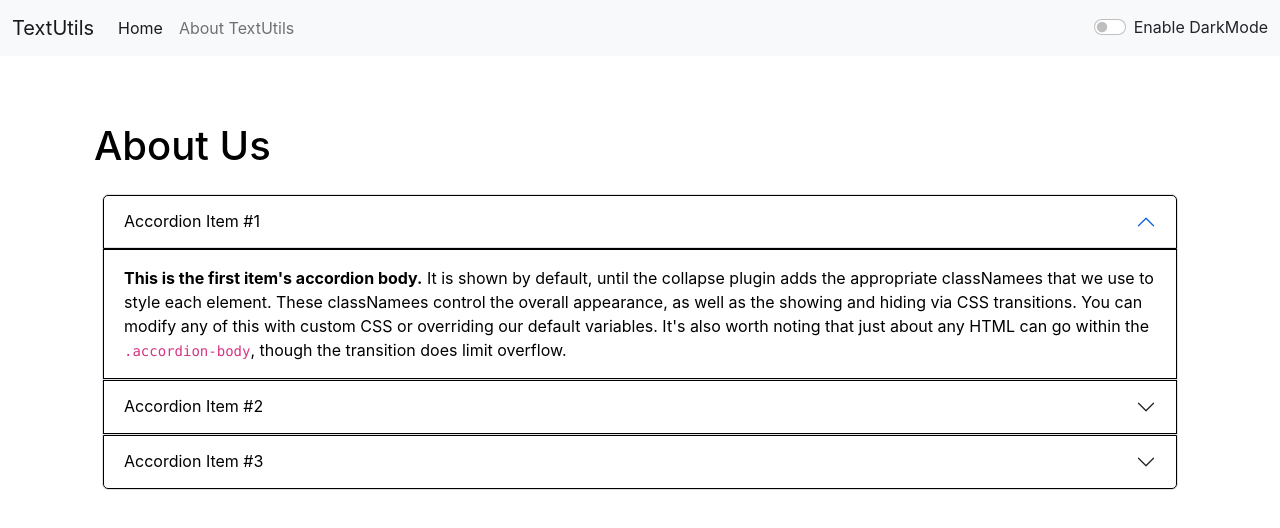
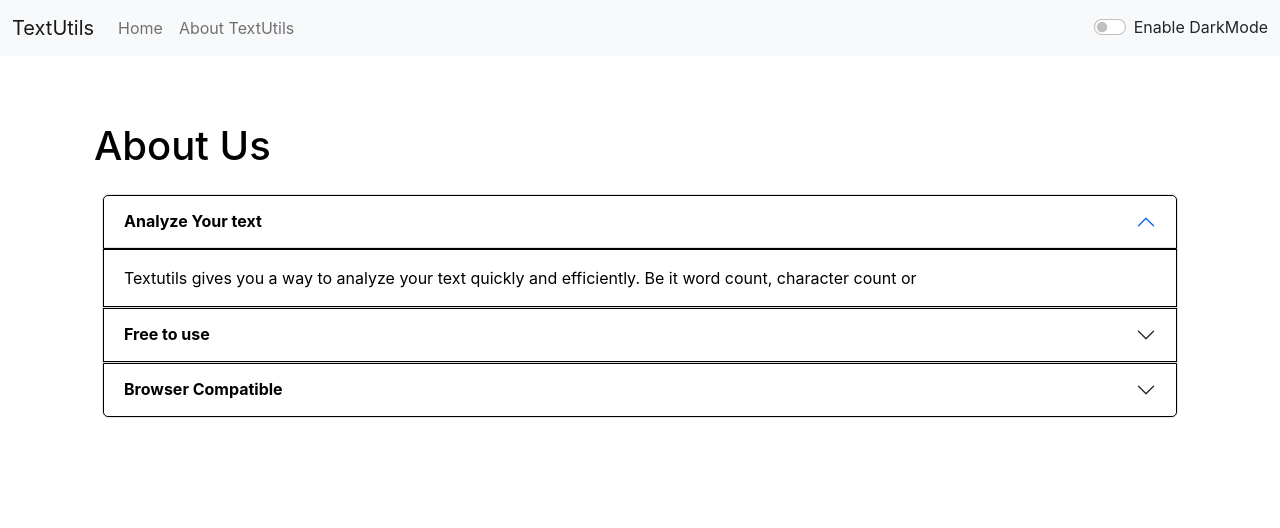
Before and after one commit to gurramgadda/textutils, a React (Create React App) app: page /about in a window 1280 px wide. Shown: the top 528 px of the page. Built offline with nearby package versions, Linux system fonts and the light colour scheme.

Commit message:
final changes

```diff
--- a/src/components/About.js
+++ b/src/components/About.js
@@ -1,38 +1,22 @@
 import React from "react";
 
 export default function About(props) {
-    // const [MyStyle, setMyStyle] = useState({
-    //     color: 'black',
-    //     backgroundColor: 'white'
-    // })
-    // const [MyText, setMyText] = useState('Enable Dark Mode')
-    // const ChangeMode = ()=>{
-    //     if(MyStyle.color === 'white'){
-    //         setMyStyle({
-    //             color: 'black',
-    //             backgroundColor : 'white'
-    //         })
-    //         setMyText('Enable Dark Mode')
-    //     }
-    //     else{
-    //         setMyStyle({
-    //             color: 'white',
-    //             backgroundColor: 'black',
-    //             border : "0.5px solid white"
-    //         })
-    //         setMyText('Disable Dark Mode')
-    //     }
   let MyStyle = {
-      color : props.mode ==='dark' ? 'white' : 'black',
-      backgroundColor : props.mode ==='dark' ? '#0e0b0b' : 'white' ,
-      border : '1px solid',
-      borderColor : props.mode ==='dark' ? 'white' : 'black'
-    }
+    color: props.mode === "dark" ? "white" : "black",
+    backgroundColor: props.mode === "dark" ? "#0e0b0b" : "white",
+    border: "1px solid",
+    borderColor: props.mode === "dark" ? "white" : "black",
+  };
   return (
     <>
-    <div className="container" >
-        <h1 className="my-3" style = {{color : props.mode ==='dark' ? 'white' : 'black'}}>About Us</h1>
-      <div className="accordion p-2"  id="accordionExample" mode = {props.mode}>
+      <div className="container">
+        <h1
+          className="my-3"
+          style={{ color: props.mode === "dark" ? "white" : "black" }}
+        >
+          About Us
+        </h1>
+        <div className="accordion p-2" id="accordionExample" mode={props.mode}>
           <div className="accordion-item">
             <h2 className="accordion-header" id="headingOne">
               <button
@@ -44,7 +28,7 @@
                 aria-controls="collapseOne"
                 style={MyStyle}
               >
-              Accordion Item #1
+                <strong>Analyze Your text </strong>
               </button>
             </h2>
             <div
@@ -54,18 +38,12 @@
               data-bs-parent="#accordionExample"
             >
               <div className="accordion-body" style={MyStyle}>
-              <strong>This is the first item's accordion body.</strong> It is
-              shown by default, until the collapse plugin adds the appropriate
-              classNamees that we use to style each element. These classNamees control
-              the overall appearance, as well as the showing and hiding via CSS
-              transitions. You can modify any of this with custom CSS or
-              overriding our default variables. It's also worth noting that just
-              about any HTML can go within the <code>.accordion-body</code>,
-              though the transition does limit overflow.
+                Textutils gives you a way to analyze your text quickly and
+                efficiently. Be it word count, character count or
               </div>
             </div>
           </div>
-        <div className="accordion-item" >
+          <div className="accordion-item">
             <h2 className="accordion-header" id="headingTwo">
               <button
                 className="accordion-button collapsed"
@@ -76,7 +54,7 @@
                 aria-controls="collapseTwo"
                 style={MyStyle}
               >
-              Accordion Item #2
+                <strong>Free to use </strong>
               </button>
             </h2>
             <div
@@ -86,18 +64,14 @@
               data-bs-parent="#accordionExample"
             >
               <div className="accordion-body" style={MyStyle}>
-              <strong>This is the second item's accordion body.</strong> It is
-              hidden by default, until the collapse plugin adds the appropriate
-              classNamees that we use to style each element. These classNamees control
-              the overall appearance, as well as the showing and hiding via CSS
-              transitions. You can modify any of this with custom CSS or
-              overriding our default variables. It's also worth noting that just
-              about any HTML can go within the <code>.accordion-body</code>,
-              though the transition does limit overflow.
+                TextUtils is a free character counter tool that provides instant
+                character count & word count statistics for a given text.
+                TextUtils reports the number of words and characters. Thus it is
+                suitable for writing text with word/ character limit.
               </div>
             </div>
           </div>
-        <div className="accordion-item" >
+          <div className="accordion-item">
             <h2 className="accordion-header" id="headingThree">
               <button
                 className="accordion-button collapsed"
@@ -108,7 +82,7 @@
                 aria-controls="collapseThree"
                 style={MyStyle}
               >
-              Accordion Item #3
+                <strong>Browser Compatible </strong>
               </button>
             </h2>
             <div
@@ -118,22 +92,15 @@
               data-bs-parent="#accordionExample"
             >
               <div className="accordion-body" style={MyStyle}>
-              <strong>This is the third item's accordion body.</strong> It is
-              hidden by default, until the collapse plugin adds the appropriate
-              classNamees that we use to style each element. These classNamees control
-              the overall appearance, as well as the showing and hiding via CSS
-              transitions. You can modify any of this with custom CSS or
-              overriding our default variables. It's also worth noting that just
-              about any HTML can go within the <code>.accordion-body</code>,
-              though the transition does limit overflow.
+                This word counter software works in any web browsers such as
+                Chrome, Firefox, Internet Explorer, Safari, Opera. It suits to
+                count characters in facebook, blog, books, excel document, pdf
+                document, essays, etc.
               </div>
             </div>
           </div>
         </div>
       </div>
-    {/* <div className="my-3">
-        <button className="btn btn-primary" onClick={ChangeMode} >{MyText}</button>
-    </div> */}
     </>
   );
 }
--- a/src/components/Alerts.js
+++ b/src/components/Alerts.js
@@ -8,9 +8,9 @@
   return (
     <div style={{height : '50px'}}>
     {props.alert && <div>
-        <div class={`alert alert-${props.alert.type} alert-dismissible fade show`} role="alert">
+        <div className={`alert alert-${props.alert.type} alert-dismissible fade show`} role="alert">
             <strong>{capitalize(props.alert.type)}</strong> : {props.alert.message}
-            <button type="button" class="btn-close" data-bs-dismiss="alert" aria-label="Close"></button>
+            <button type="button" className="btn-close" data-bs-dismiss="alert" aria-label="Close"></button>
         </div>
     </div>}
     </div>
--- a/src/components/Navbar.js
+++ b/src/components/Navbar.js
@@ -23,7 +23,7 @@
         <div className="collapse navbar-collapse" id="navbarSupportedContent">
           <ul className="navbar-nav me-auto mb-2 mb-lg-0">
             <li className="nav-item">
-              <Link className="nav-link active" aria-current="page" to="/">
+              <Link className="nav-link" aria-current="page" to="/">
                 Home
               </Link>
             </li>
@@ -33,10 +33,6 @@
               </Link>
             </li>
           </ul>
-          {/* <form className="d-flex" role="search">
-        <input className="form-control me-2" type="search" placeholder="Search" aria-label="Search"/>
-        <button className="btn btn-outline-primary" type="submit">Search</button>
-      </form> */}
           <div className={`form-check form-switch text-${props.mode==='light'? 'dark':'light'}`}>
             <input
               className="form-check-input"
--- a/src/components/TextForm.js
+++ b/src/components/TextForm.js
@@ -1,7 +1,8 @@
+import { getByPlaceholderText } from "@testing-library/react";
 import React, { useState } from "react";
 
 export default function TextForm(props) {
-  const [text, setText] = useState("Enter Text Here");
+  const [text, setText] = useState("");
   //Use setText function to change the state
   const handleUpClick = () => {
     let newText = text.toUpperCase();
@@ -22,10 +23,7 @@
     props.showAlert("Cleared the Text","success");
   };
   const handleCopyText =()=>{
-    console.log('Text Copied');
-    var text = document.getElementById("TextBox");
-    text.select();
-    navigator.clipboard.writeText(text.value);
+    navigator.clipboard.writeText(text);
     props.showAlert("Copied to Clipboard","success")
   };
   const handleExtraSpaces = ()=>{
@@ -44,31 +42,31 @@
             onChange={handleOnChange}
             id="TextBox"
             rows="8"
-            style = {{backgroundColor : props.mode === 'dark'? 'lightgrey':'white'}}
+            style = {{backgroundColor : props.mode === 'dark'? 'lightgrey':'white' ,resize : 'none'}}
           ></textarea>
         </div>
-        <button disabled={text.split(" ").filter((element)=>{return element != 0}).length===0} className="btn btn-primary mx-2 my-2" onClick={handleUpClick}>
+        <button disabled={text.split(/\s+/).filter((element)=>{return element != 0}).length===0} className="btn btn-primary mx-2 my-2" onClick={handleUpClick}>
           Convert to UpperCase
         </button>
-        <button disabled={text.split(" ").filter((element)=>{return element != 0}).length===0} className="btn btn-primary mx-2 my-2" onClick={handleLoClick}>
+        <button disabled={text.split(/\s+/).filter((element)=>{return element != 0}).length===0} className="btn btn-primary mx-2 my-2" onClick={handleLoClick}>
           Convert to LowerCase
         </button>
-        <button disabled={text.split(" ").filter((element)=>{return element != 0}).length===0} className="btn btn-primary mx-2 my-2" onClick={handleExtraSpaces}>
+        <button disabled={text.split(/\s+/).filter((element)=>{return element != 0}).length===0} className="btn btn-primary mx-2 my-2" onClick={handleExtraSpaces}>
           Remove Extra Spaces
         </button>
-        <button disabled={text.split(" ").filter((element)=>{return element != 0}).length===0} className="btn btn-primary mx-2 my-2" onClick={handleCopyText}>
+        <button disabled={text.split(/\s+/).filter((element)=>{return element != 0}).length===0} className="btn btn-primary mx-2 my-2" onClick={handleCopyText}>
           Copy Text
         </button>
-        <button disabled={text.split(" ").filter((element)=>{return element != 0}).length===0} className="btn btn-primary mx-2 my-2" onClick={handleClearClick}>
+        <button disabled={text.split(/\s+/).filter((element)=>{return element != 0}).length===0} className="btn btn-primary mx-2 my-2" onClick={handleClearClick}>
           Clear Text
         </button>
       </div>
       <div className="container my-3" mode = {props.mode} >
         <h3>Your text summary</h3>
         <p>
-          {text.split(" ").filter((element)=>{return element != 0}).length} words {text.length} characters
+          {text.split(/\s+/).filter((element)=>{return element != 0}).length} words {text.length} characters
         </p>
-        <p>{0.008 * text.split(" ").filter((element)=>{return element != 0}).length} Minutes Read</p>
+        <p>{0.008 * text.split(/\s+/).filter((element)=>{return element != 0}).length} Minutes Read</p>
         <div className="container my-3">
           <h3>Preview</h3>
           <p>{text.length >0 ? text:"Enter text in the above box to preview here"}</p>
```
Lines whose indentation alone changed are shown as unchanged.
